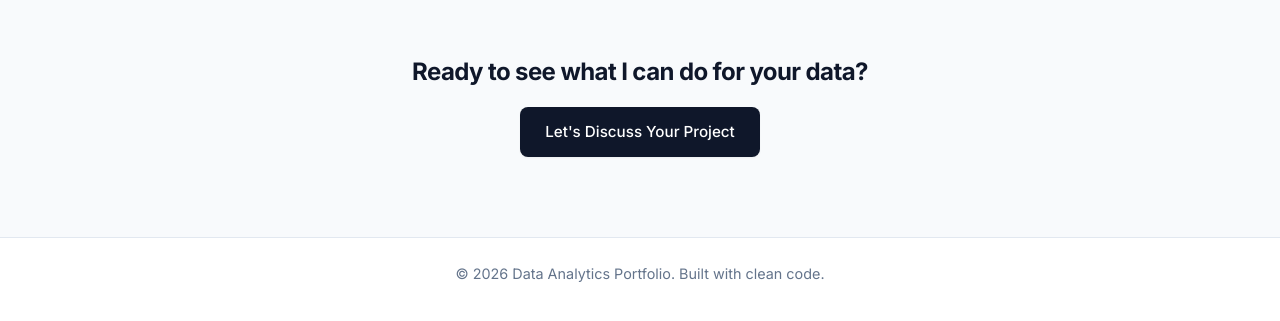
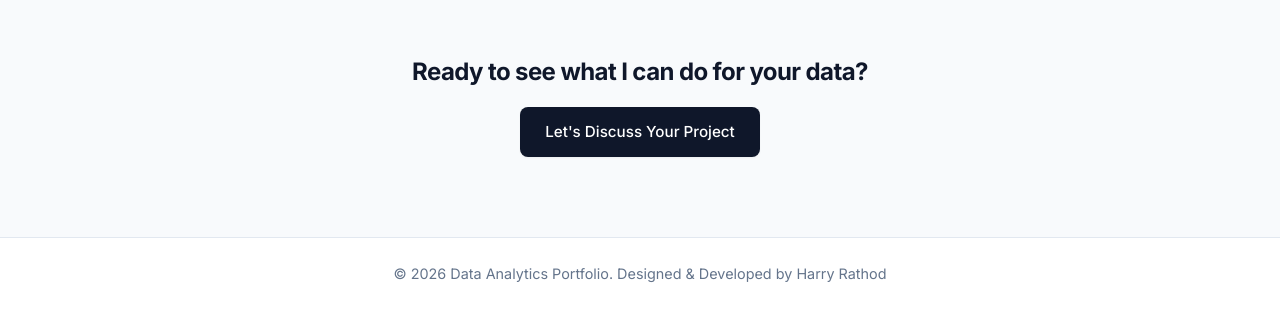
Before and after one commit to harryrathod-da/harry-portfolio, a React app: page portfolio.html in a window 1280 px wide. Shown: the part 997-1318 px from the top of the page. Built offline with nearby package versions, Linux system fonts and the light colour scheme.

Commit message:
Update portfolio.html

```diff
--- a/portfolio.html
+++ b/portfolio.html
@@ -97,7 +97,7 @@
     <!-- Footer -->
     <footer>
         <div class="container">
-            <p>&copy; 2026 Data Analytics Portfolio. Built with clean code.</p>
+            <p>&copy; 2026 Data Analytics Portfolio. Designed & Developed by Harry Rathod </p>
         </div>
     </footer>
 
```
